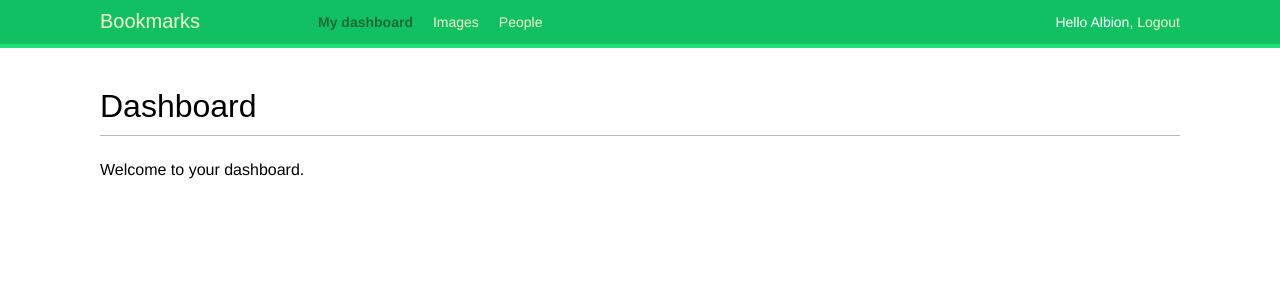
After one commit to DHughes666/Django_2024_Projects, a Django app: page /account/ in a window 1280 px wide. The commit adds this page. Shown: the top 300 px of the page. Run offline with Django 4.2, Linux system fonts and the light colour scheme; a user stored in the database is signed in; some web fonts are replaced.

Commit message:
Project ...Paused

```diff
--- /dev/null
+++ b/Raw_Django/socialMedia_project/account/templates/account/dashboard.html
@@ -0,0 +1,8 @@
+{% extends "base.html" %}
+
+{% block title %}Dashboard{% endblock %}
+
+{% block content %}
+    <h1>Dashboard</h1>
+    <p>Welcome to your dashboard.</p>
+{% endblock %}
--- a/Raw_Django/socialMedia_project/account/templates/base.html
+++ b/Raw_Django/socialMedia_project/account/templates/base.html
@@ -8,6 +8,28 @@
     <body>
         <div id="header">
             <span class="logo">Bookmarks</span>
+            {% if request.user.is_authenticated %}
+                <ul class="menu">
+                    <li {% if section == "dashboard" %} class="selected" {% endif %}>
+                        <a href="{% url "dashboard" %}">My dashboard</a>
+                    </li>
+                    <li {% if section == "images" %} class="selected" {% endif %}>
+                        <a href="#">Images</a>
+                    </li>
+                    <li {% if section == "people" %} class="selected" {% endif %}>
+                        <a href="#">People</a>
+                    </li>
+                </ul>
+            {% endif %}
+            <span class="user">
+                {% if request.user.is_authenticated %}
+                    Hello
+                    {{ request.user.first_name|default:request.user.username }},
+                    <a href="{% url 'logout' %}">Logout</a>
+                {% else %}
+                <a href="{% url 'logout' %}">Log-in</a>
+                {% endif %}
+            </span>
         </div>
         <div id="content">
             {% block content %}{% endblock %}
--- a/Raw_Django/socialMedia_project/account/urls.py
+++ b/Raw_Django/socialMedia_project/account/urls.py
@@ -1,6 +1,12 @@
 from django.urls import path
+from django.contrib.auth import views as auth_views
 from . import views
 
 urlpatterns = [
-    path('login/', views.user_login, name='login'),
+    # Previous login url
+    # path('login/', views.user_login, name='login'),
+    # in-built login / logout url
+    path('login/', auth_views.LoginView.as_view(), name='login'),
+    path('logout/', auth_views.LogoutView.as_view(), name='logout'),
+    path('', views.dashboard, name='dashboard'),
 ]
--- a/Raw_Django/socialMedia_project/account/views.py
+++ b/Raw_Django/socialMedia_project/account/views.py
@@ -1,6 +1,7 @@
 from django.shortcuts import render
 from django.http import HttpResponse
 from django.contrib.auth import authenticate, login
+from django.contrib.auth.decorators import login_required
 
 from .forms import LoginForm
 
@@ -24,4 +25,9 @@ def user_login(request):
     else:
         form = LoginForm()
     context = {'form': form}
-    return render(request, 'accounts/login.html', context)
+    return render(request, 'account/login.html', context)
+
+@login_required
+def dashboard(request):
+    context = {'section': 'dashboard'}
+    return render(request, 'account/dashboard.html', context)
--- a/Raw_Django/socialMedia_project/bookmarks_project/settings.py
+++ b/Raw_Django/socialMedia_project/bookmarks_project/settings.py
@@ -122,3 +122,7 @@ STATIC_URL = 'static/'
 # https://docs.djangoproject.com/en/5.0/ref/settings/#default-auto-field
 
 DEFAULT_AUTO_FIELD = 'django.db.models.BigAutoField'
+
+LOGIN_REDIRECT_URL = 'dashboard'
+LOGIN_URL = 'login'
+LOGOUT_URL = 'logout'
```
Also changed, not shown: Raw_Django/socialMedia_project/account/templates/registration/logged_out.html (added, +11 -0 lines), Raw_Django/socialMedia_project/account/templates/registration/login.html (added, +23 -0 lines), Raw_Django/socialMedia_project/account/templates/registration/logout.html (added, +10 -0 lines), Raw_Django/socialMedia_project/account/templates/account/login.html (renamed from Raw_Django/socialMedia_project/account/templates/accounts/login.html).
